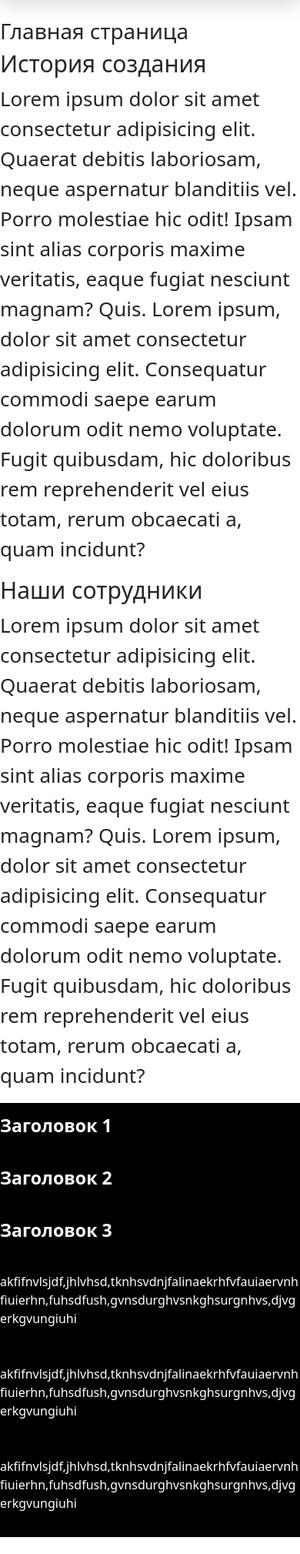
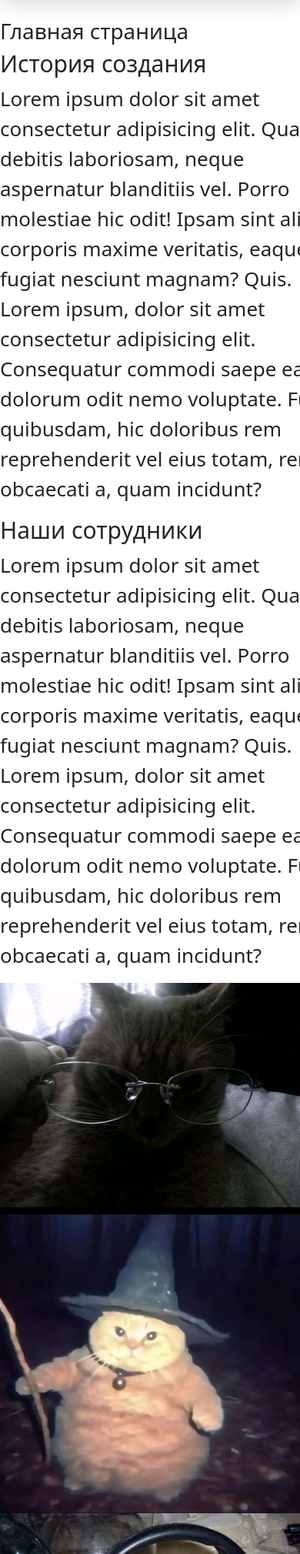
Before and after one commit to AlexUpaev/Peredelish, a Flask app: page / in a window 390 px wide; the page is wider, and only the part inside the window is pictured. Shown: the part 221-2240 px from the top of that part at 77% size. Before the commit the page ends 2218 px from the top of that part, so only its background shows below. Run offline with Flask 3, Linux system fonts and the light colour scheme.

Commit message:
spisok and main page Changes

```diff
--- a/static/css/styles.css
+++ b/static/css/styles.css
@@ -18,11 +18,11 @@ width: 48px;
 
 /* Стили главной страницы */
 
+
 .divblock {
-    display: block;
-
-    max-width: 538px;
-    max-height: 1128;
+    max-height: 50%;
+    max-width: 40%;
+    min-width: 450px;
     width: auto;
     height: auto;
 
@@ -37,39 +37,59 @@ width: 48px;
 .maintext {
     font-size: 26px;
 }
-footer {
-    position: fixed;
-    bottom: 0px;
-    left: 0px;
-    right: 0px;
-    min-height: 50px;
-    padding: 10px 0px;
-    background-color: black;
-    color: #eee;
+
+.main_team {
+    background: #000;
+    justify-content: center;
 }
 
+.main_team_photo {
+    max-height: 420px;
+    max-width: 560px;
+}
+
+.team_photo {
+    height: 100%;
+    width: 100%;
+}
+
+.Main_page_content {
+    height: 100%;
+
+    display: flex;
+    flex-direction: column;
+}
+
+.bottmcontent {
+    height: 120px;
+}
+
+.content {
+    min-height: 100%;
+}
 /* Стили списка пропавших */
+
+.cardsection {
+    justify-content: center;
+}
 
 .card {
     margin-left: auto;
     margin-right: auto;
     margin-bottom: 15px;
-    max-width: 540px;
+    width: 540px;
+    height: 830px;
 }
 
-.col {
-    max-width: 538px;
-    max-height: 1128;
-    width: auto;
-    height: auto;
+.img_section {
+    margin-left: auto;
+    margin-right: auto;
+    height: 470px;
 }
 
 .spisokimg{
     max-width: 300px;
     max-height: 600px;
-    width: auto;
-    height: auto;
-    align-items: center;
-    margin-left: auto;
-    margin-right: auto;
+    width: 540px;
+    height: 470px;
 }
--- a/templates/base.html
+++ b/templates/base.html
@@ -29,6 +29,7 @@
       <a href="{{ url_for('register') }}" class="btn btn-dark">Зарегистрироваться</a>
     </div>
   </header>
+
   <div class="content">
        {% block content %}{% endblock %}
   </div>
--- a/templates/index.html
+++ b/templates/index.html
@@ -5,7 +5,10 @@
 {% endblock %}
 
 {% block content %}
-<section class="maincontent">
+
+<section class="Main_page_content">
+
+  <div class="maincontent">
     <h1>Главная страница</h1>
     <article class="articles">
       <div class="divblock">
@@ -27,33 +30,61 @@
           Consequatur commodi saepe earum dolorum odit nemo voluptate. Fugit quibusdam, hic doloribus rem reprehenderit vel eius totam, rerum obcaecati a, quam incidunt?
         </p>
       </div>
-  </article>
 
-  <article>
-      <div class="row text-white">
-        <div class="col-md-4 pt-3 pb-3 bg-black part1">
-          <h3 class="text-white"><strong>Заголовок 1</strong></h3>
+      <div class="main_team row">
+        <div class="main_team_photo">
+          <img class="team_photo" src="{{ url_for('static', filename='image/Maria.png')}}" alt="musha">
         </div>
-        <div class="col-md-4 pt-3 pb-3 bg-black part1">
-          <h3 class="text-white"><strong>Заголовок 2</strong></h3>
+
+        <div class="main_team_photo">
+          <img class="team_photo" src="{{ url_for('static', filename='image/Ump.png')}}" alt="upaev">
         </div>
-        <div class="col-md-4 pt-3 pb-3 bg-black part1">
-          <h3 class="text-white"><strong>Заголовок 3</strong></h3>
+
+        <div class="main_team_photo">
+          <img class="team_photo" src="{{ url_for('static', filename='image/Me.png')}}" alt="Me">
         </div>
       </div>
 
+      <div class="divblock">
+        <p class="maintext">
+          Lorem ipsum dolor sit amet consectetur adipisicing elit. Quaerat debitis laboriosam, neque aspernatur blanditiis vel. Porro molestiae hic odit! Ipsam sint alias corporis maxime veritatis,
+          eaque fugiat nesciunt magnam? Quis. Lorem ipsum, dolor sit amet consectetur adipisicing elit.
+          Consequatur commodi saepe earum dolorum odit nemo voluptate. Fugit quibusdam, hic doloribus rem reprehenderit vel eius totam, rerum obcaecati a, quam incidunt?
+        </p>
+      </div>
+
+
+    </article>
+
+    <article class="articles">
+      <div class="divblock">
+        <h2 class="Titels">Чо-то ещё</h2>
+        <p class="maintext">
+          Lorem ipsum dolor sit amet consectetur adipisicing elit. Quaerat debitis laboriosam, neque aspernatur blanditiis vel. Porro molestiae hic odit! Ipsam sint alias corporis maxime veritatis,
+          eaque fugiat nesciunt magnam? Quis. Lorem ipsum, dolor sit amet consectetur adipisicing elit.
+          Consequatur commodi saepe earum dolorum odit nemo voluptate. Fugit quibusdam, hic doloribus rem reprehenderit vel eius totam, rerum obcaecati a, quam incidunt?
+        </p>
+      </div>
+    </article>
+  </div>
+
+
+  <div class="bottmcontent">
       <div class="row text-white", style="overflow-wrap: break-word">
         <div class="col-md-4 pt-3 pb-3 bg-black part1">
+          <h3 class="text-white"><strong>Заголовок 1</strong></h3>
           <p>akfifnvlsjdf,jhlvhsd,tknhsvdnjfalinaekrhfvfauiaervnhfiuierhn,fuhsdfush,gvnsdurghvsnkghsurgnhvs,djvgerkgvungiuhi</p>
         </div>
         <div class="col-md-4 pt-3 pb-3 bg-black part1">
+          <h3 class="text-white"><strong>Заголовок 1</strong></h3>
           <p>akfifnvlsjdf,jhlvhsd,tknhsvdnjfalinaekrhfvfauiaervnhfiuierhn,fuhsdfush,gvnsdurghvsnkghsurgnhvs,djvgerkgvungiuhi</p>
         </div>
         <div class="col-md-4 pt-3 pb-3 bg-black part1">
+          <h3 class="text-white"><strong>Заголовок 1</strong></h3>
           <p>akfifnvlsjdf,jhlvhsd,tknhsvdnjfalinaekrhfvfauiaervnhfiuierhn,fuhsdfush,gvnsdurghvsnkghsurgnhvs,djvgerkgvungiuhi</p>
         </div>
       </div>
-  </article>
+    </div>
 
 </section>
 
```
Also changed, not shown: templates/register.html (+46 -27 lines), templates/spisock.html (+2 -4 lines), instance/poteryashki.db, static/image/Maria.png (added), static/image/Me.png (added), static/image/Ump.png (added). Lines whose indentation alone changed are shown as unchanged.
